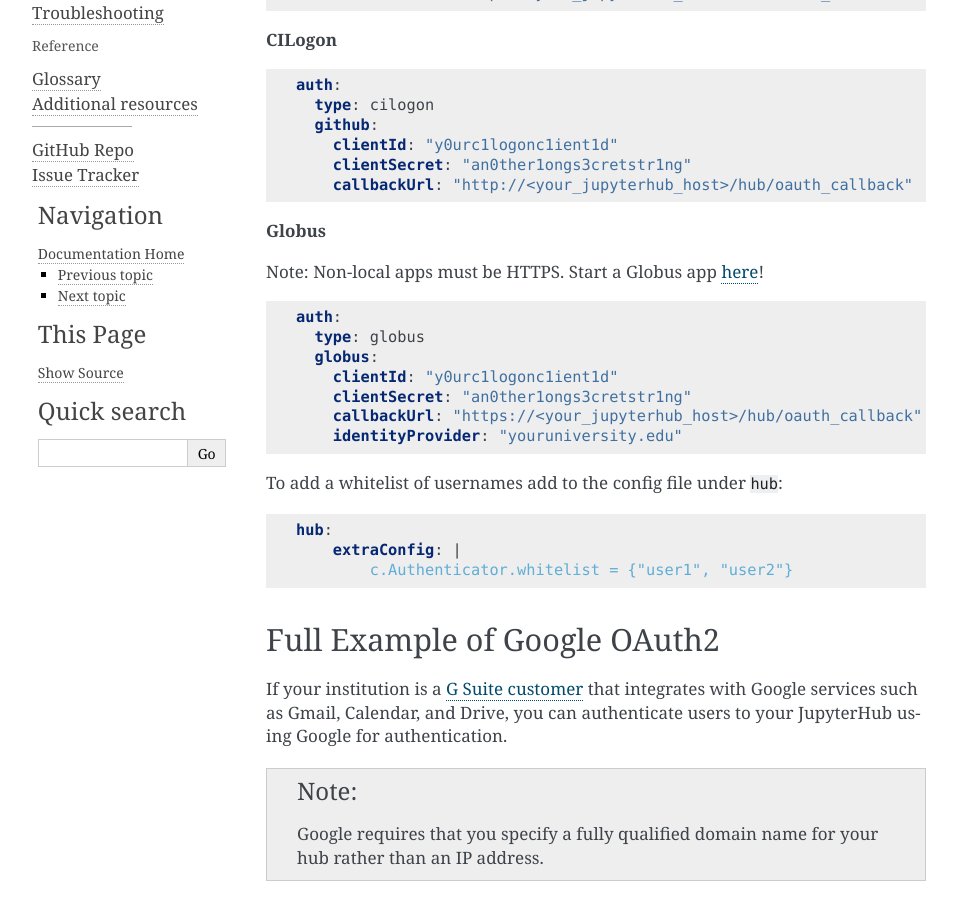
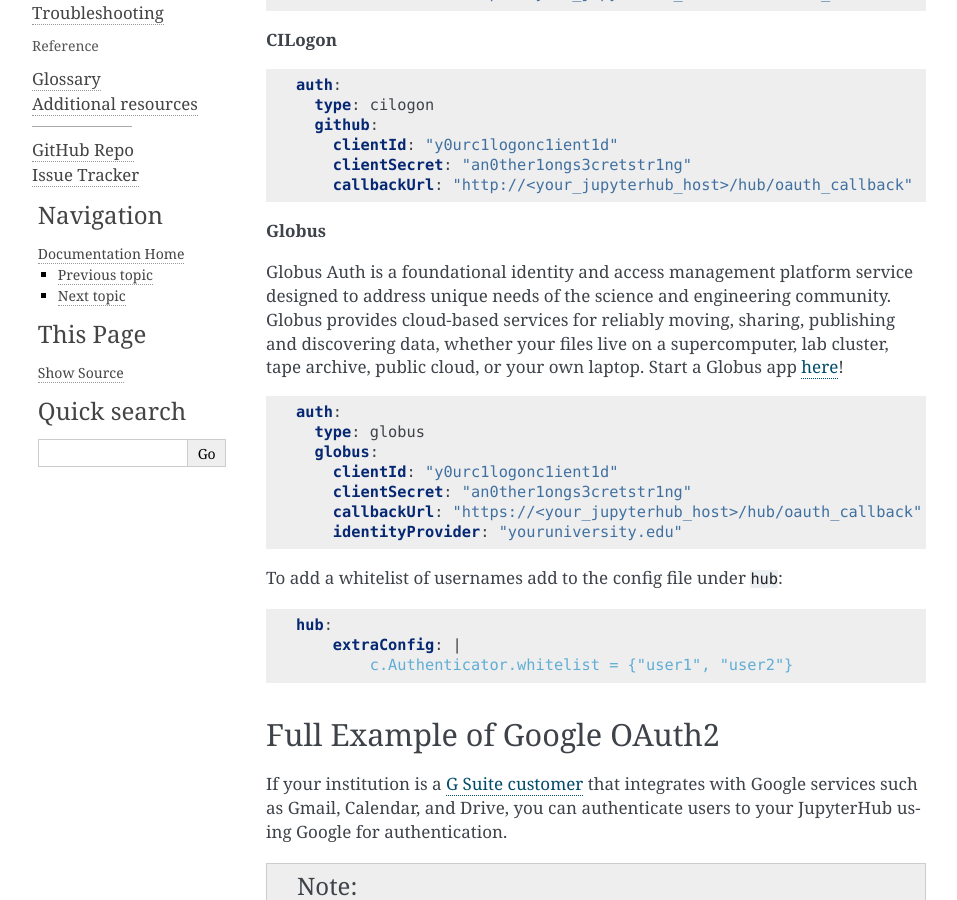
Before and after one commit to jupyterhub/zero-to-jupyterhub-k8s, a Sphinx documentation site: the page built from doc/source/extending-jupyterhub.rst, in a window 1280 px wide and 900 px high, scrolled down 1538 px. Shown: the whole window, without its empty margins (154-1111 px from the left). Built offline with Sphinx 7.4.7, drawn with Linux system fonts in a browser that asks for light colours.

Commit message:
Added description for Globus

```diff
--- a/doc/source/extending-jupyterhub.rst
+++ b/doc/source/extending-jupyterhub.rst
@@ -87,7 +87,12 @@
 
 **Globus**
 
-Note: Non-local apps must be HTTPS. Start a Globus app `here <https://developers.globus.org/>`_!
+Globus Auth is a foundational identity and access management platform service
+designed to address unique needs of the science and engineering community.
+Globus provides cloud-based services for reliably moving, sharing, publishing
+and discovering data, whether your files live on a supercomputer, lab cluster,
+tape archive, public cloud, or your own laptop. Start a Globus app
+`here <https://developers.globus.org/>`_!
 
 .. code-block:: yaml
 
```
